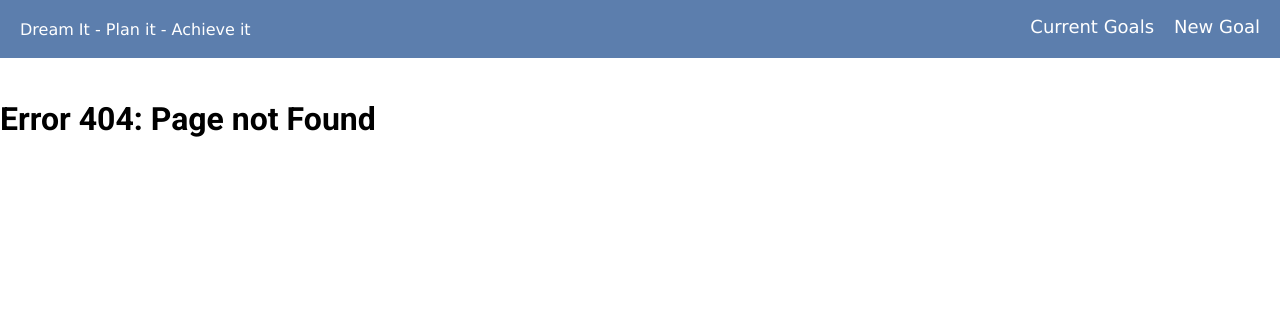
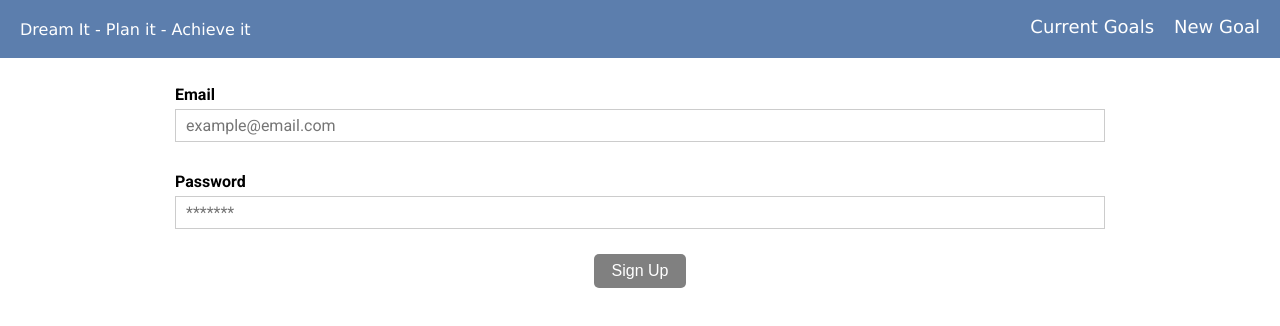
Before and after one commit to Chrisbelefantis/Personal-Goal-Manager, a React (Create React App) app in the folder react-app/: page /Auth in a window 1280 px wide. Before the commit this address had no page. Shown: the top 326 px of the page. Built offline with nearby package versions, Linux system fonts and the light colour scheme.

Commit message:
Added auth route

```diff
--- a/react-app/package.json
+++ b/react-app/package.json
@@ -10,8 +10,10 @@
     "react": "^16.13.1",
     "react-collapse": "^5.0.1",
     "react-dom": "^16.13.1",
+    "react-redux": "^7.2.1",
     "react-router-dom": "^5.2.0",
-    "react-scripts": "3.4.3"
+    "react-scripts": "3.4.3",
+    "redux": "^4.0.5"
   },
   "scripts": {
     "start": "react-scripts start",
--- a/react-app/src/App.js
+++ b/react-app/src/App.js
@@ -3,7 +3,7 @@ import Layout from './containers/Layout/Layout';
 import GoalsPanel from './containers/GoalsPanel/GoalsPanel';
 import NewGoal from './containers/NewGoal/NewGoal';
 import {Route,Switch,Redirect} from 'react-router-dom';
-
+import Auth from './containers/Auth/Auth';
 
 
 const  App=()=>{
@@ -12,7 +12,8 @@ const  App=()=>{
       <Switch>
         <Route path="/goals"  component = {GoalsPanel}/>
         <Route path="/new-goal" exact component = {NewGoal}/>
-        <Redirect from="/" exact to="/goals" />
+        <Route path="/Auth" exact component = {Auth}/>
+        <Redirect from="/" exact to="/Auth" />
         <Route
         render={()=>
           <h1 style={{marginTop: '100px'}}>Error 404: Page not Found</h1>
--- a/react-app/src/axios-instance.js
+++ b/react-app/src/axios-instance.js
@@ -2,7 +2,7 @@ import axios from 'axios';
 
 const instance = axios.create({
     baseURL: 'http://localhost:3001/',
-    headers: {'Authorization': 'Bearer eyJhbGciOiJIUzI1NiIsInR5cCI6IkpXVCJ9.eyJlbWFpbCI6ImNocmlzQHlhaG9vLmdyIiwidXNlcklkIjoiNWY2OWVhMTlmZjQzNDMzNWIwZjkwMjE3IiwiaWF0IjoxNjAwNzc2NzQxLCJleHAiOjE2MDA3ODAzNDF9.bE0vw8rJxtGOhf3hPHB8v_ko65YHLnSIWHHsTkys_CY'}
+    headers: {'Authorization': 'Bearer eyJhbGciOiJIUzI1NiIsInR5cCI6IkpXVCJ9.eyJlbWFpbCI6ImNocmlzQHlhaG9vLmdyIiwidXNlcklkIjoiNWY2OWVhMTlmZjQzNDMzNWIwZjkwMjE3IiwiaWF0IjoxNjAwNzgwNDUyLCJleHAiOjE2MDA3ODQwNTJ9.R5GplEzTHM3QMWgUMTSjpizeg4b4gcn8bSMZ7xIzKsY'}
 });
 
 
--- a/react-app/src/containers/Auth/Auth.js
+++ b/react-app/src/containers/Auth/Auth.js
@@ -0,0 +1,140 @@
+import React, { Component } from 'react';
+import classes from './Auth.module.css'
+import Input from '../../components/GoalForm/Input/Input';
+import Button from '../../components/UI/Button/Button';
+
+class Auth extends Component{
+
+    state = {
+        authForm:{
+            email:{
+                elementType: 'input',
+                elementLabel: 'userEmail',
+                elementTitle: 'Email',
+                elementConfig:{
+                    type: 'email',
+                    id: 'userEmail',
+                    placeholder: 'example@email.com',
+                    value: ''
+                },
+                validation:{
+                    required: true,
+                    isMail: true
+                },
+                validity: false,
+                touched: false
+            },
+            password:{
+                elementType: 'input',
+                elementLabel: 'userPassword',
+                elementTitle: 'Password',
+                elementConfig:{
+                    type: 'password',
+                    id: 'userPassword',
+                    placeholder: '*******',
+                    value: ''
+                },
+                validation:{
+                    required: true,
+                    minLength: 6
+                },
+                validity: false,
+                touched: false
+            }
+
+        },
+        formIsValid: false
+    }
+
+    checkValidity(value,rules){
+        let isValid = true;
+        if(rules){
+            if(rules.required){
+                isValid = value.trim() !== '' && isValid;
+
+            }
+            if(rules.minLength){
+                isValid = value.length>rules.minLength && isValid
+            }
+            if(rules.isMail){
+                const regEx = /[a-z0-9!#$%&'*+/=?^_`{|}~-]+(?:\.[a-z0-9!#$%&'*+/=?^_`{|}~-]+)*@(?:[a-z0-9](?:[a-z0-9-]*[a-z0-9])?\.)+[a-z0-9](?:[a-z0-9-]*[a-z0-9])?/;
+                isValid = regEx.test(value) && isValid
+            }
+
+        }
+
+        return isValid;
+
+    }
+
+    onChangeHandler=(event,inputLabel)=>{
+
+        for(let key in this.state.authForm){
+            if(this.state.authForm[key].elementLabel===inputLabel){
+                let updatedauthForm = {...this.state.authForm};
+                let updatedSelectedElement = {...updatedauthForm[key]};
+
+
+                updatedSelectedElement.elementConfig.value = event.target.value;
+                updatedSelectedElement.validity = this.checkValidity(event.target.value,updatedSelectedElement.validation);
+                updatedSelectedElement.touched = true;
+
+
+                updatedauthForm[key] = updatedSelectedElement;
+
+                let formIsValid = true;
+                for(let inputIndentifiers in updatedauthForm){
+                    formIsValid = updatedauthForm[inputIndentifiers].validity && formIsValid;
+
+                }
+
+
+                updatedauthForm[key] = updatedSelectedElement;
+                this.setState({
+                    authForm: updatedauthForm,
+                    formIsValid: formIsValid
+                });
+
+                break;
+            }
+        }
+    }
+
+
+
+    render(){
+
+        let inputElementsArray = [];
+        for(let key in this.state.authForm){
+            inputElementsArray.push(this.state.authForm[key])
+        }
+
+
+        return(
+            <div className={classes.Auth}>
+                {inputElementsArray.map(element=>(
+                <Input
+                    key = {element.elementLabel}
+                    label = {element.elementLabel}
+                    elementType = {element.elementType}
+                    elementConfig = {element.elementConfig}
+                    elementTitle = {element.elementTitle}
+                    isValid = {element.validity}
+                    isTouched = {element.touched}
+                    changed = {(event)=>this.onChangeHandler(event,element.elementLabel)}/>
+
+                ))}
+                <div className={classes.Button}>
+                    <Button
+                        btnType='success'
+                        disabled={!this.state.formIsValid}>Sign Up</Button>
+                </div>
+           </div>
+        );
+    }
+
+
+}
+
+
+export default Auth;
--- /dev/null
+++ b/react-app/src/containers/Auth/Auth.module.css
@@ -0,0 +1,8 @@
+.Auth{
+    margin: 70px auto;
+    width: 75%;
+}
+
+.Button{
+    text-align: center;
+}
--- a/react-app/src/containers/NewGoal/NewGoal.js
+++ b/react-app/src/containers/NewGoal/NewGoal.js
@@ -85,6 +85,9 @@ class NewGoal extends Component{
             if(rules.required){
                 isValid = value.trim() !== '' && isValid;
 
+            }
+            if(rules.minLength){
+                isValid = value.length>rules.minLength && isValid
             }
 
         }
```
Also changed, not shown: 2 other files (tests, documents, lock files or other folders).
